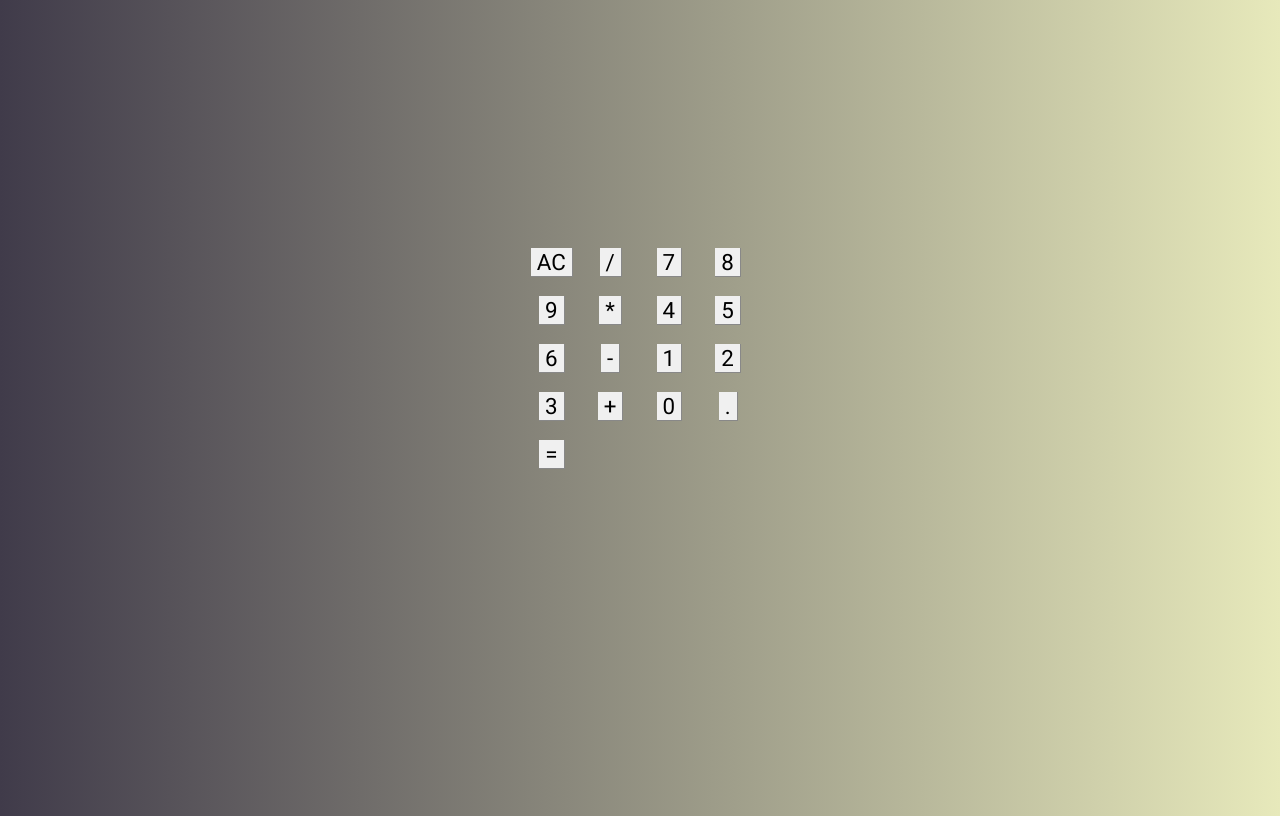
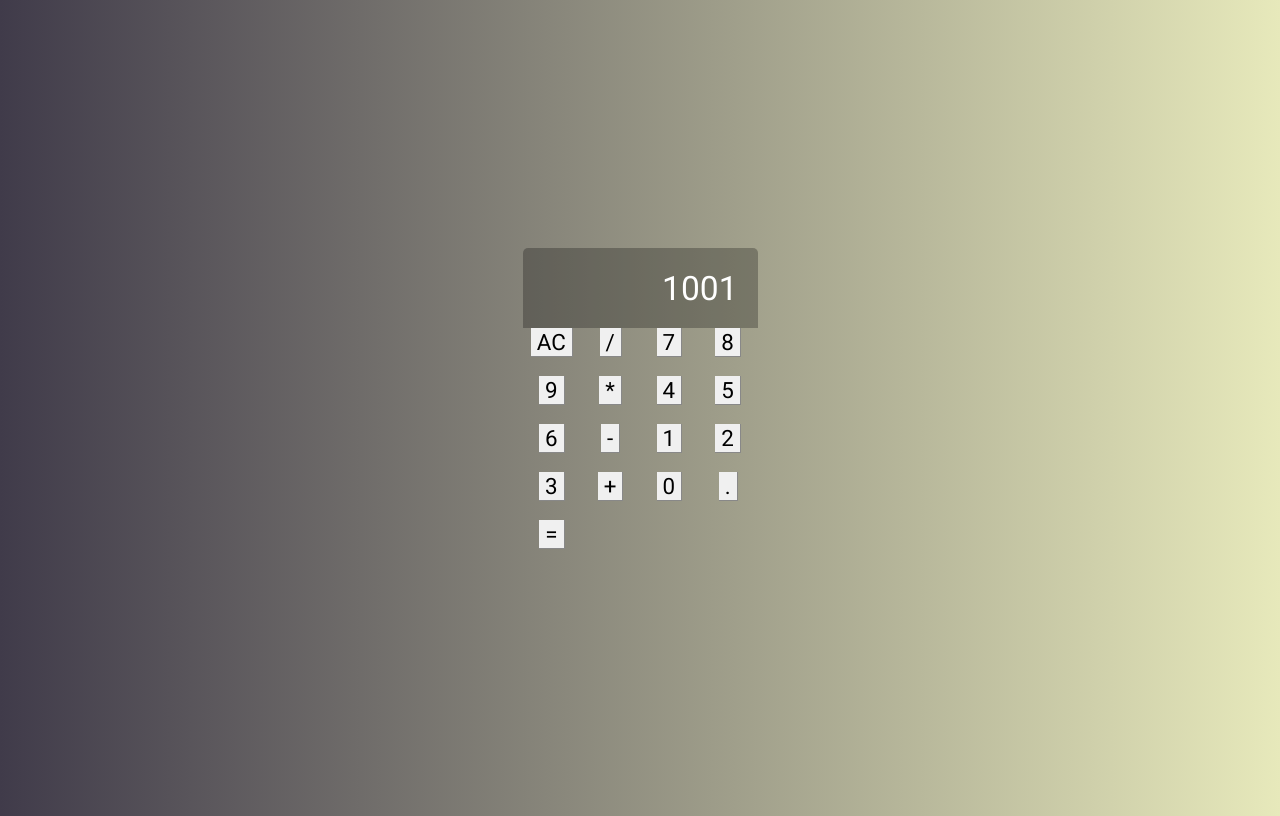
Before and after one commit to cirvto/calculator, a React (Create React App) app: page / in a window 1280 px wide. Built offline with nearby package versions, Linux system fonts and the light colour scheme.

Commit message:
Adicionando o componente Display e estilizando o novo componente

```diff
--- /dev/null
+++ b/src/components/Display.css
@@ -0,0 +1,11 @@
+.Display {
+    grid-column: span 4;
+    background-color: #0004;
+
+    display: flex;
+    align-items: center;
+    justify-content: flex-end;
+    padding: 20px;
+    font-size: 2.1rem;
+    overflow: hidden;
+}
--- /dev/null
+++ b/src/components/Display.jsx
@@ -0,0 +1,5 @@
+import React from 'react'
+import './Display.css'
+
+export default props =>
+    <div className='Display'> { props.value } </div>
--- a/src/main/Calculator.css
+++ b/src/main/Calculator.css
@@ -6,5 +6,5 @@
 
     display: grid;
     grid-template-columns: repeat(4, 25%);
-    grid-template-rows: 48px 48px 48px 48px 48px;
+    grid-template-rows: 1fr 48px 48px 48px 48px 48px;
 }
--- a/src/main/Calculator.jsx
+++ b/src/main/Calculator.jsx
@@ -1,11 +1,13 @@
 import React, { Component } from 'react'
 import './Calculator.css'
 import Button from '../components/Button'
+import Display from '../components/Display'
 
 export default class Calculator extends Component {
     render() {
         return (
             <div className='Calculator'>
+                <Display value={1001}/>
                 <Button label='AC' />
                 <Button label='/' />
                 <Button label='7' />
```
